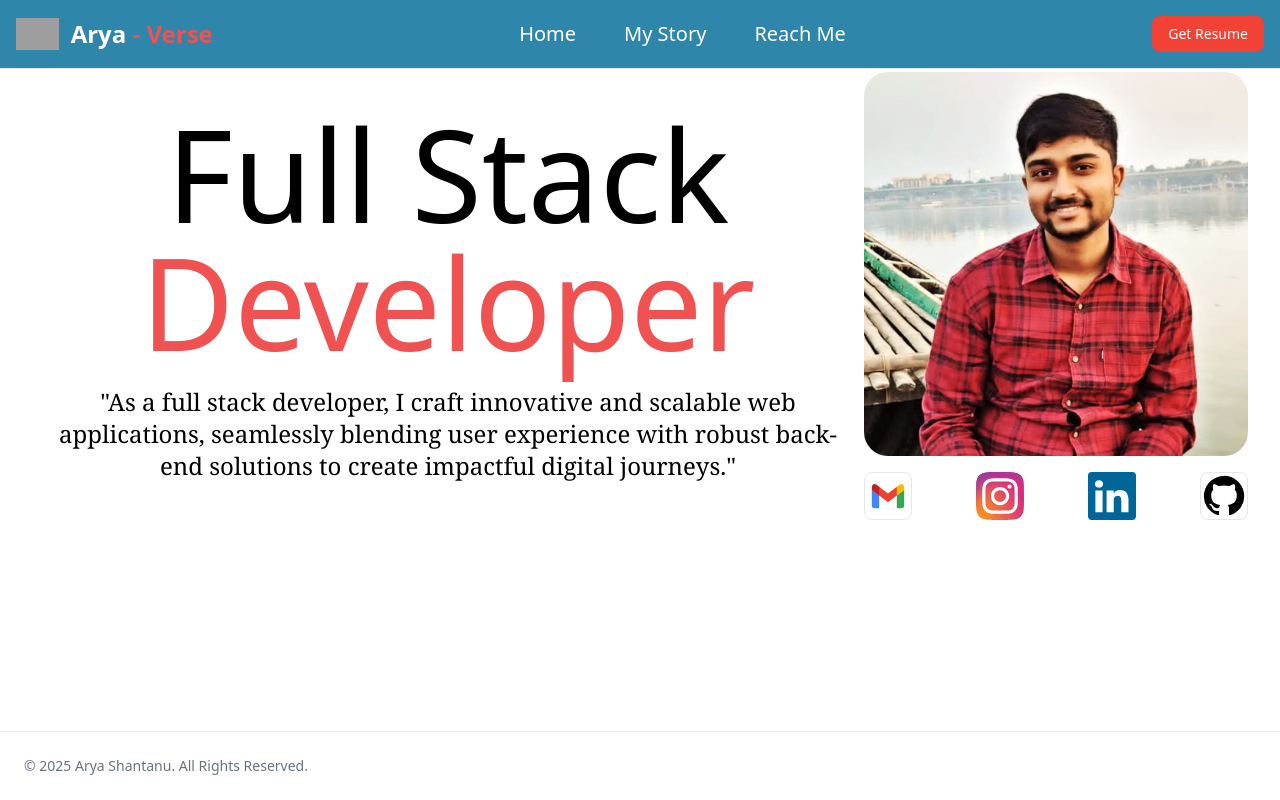
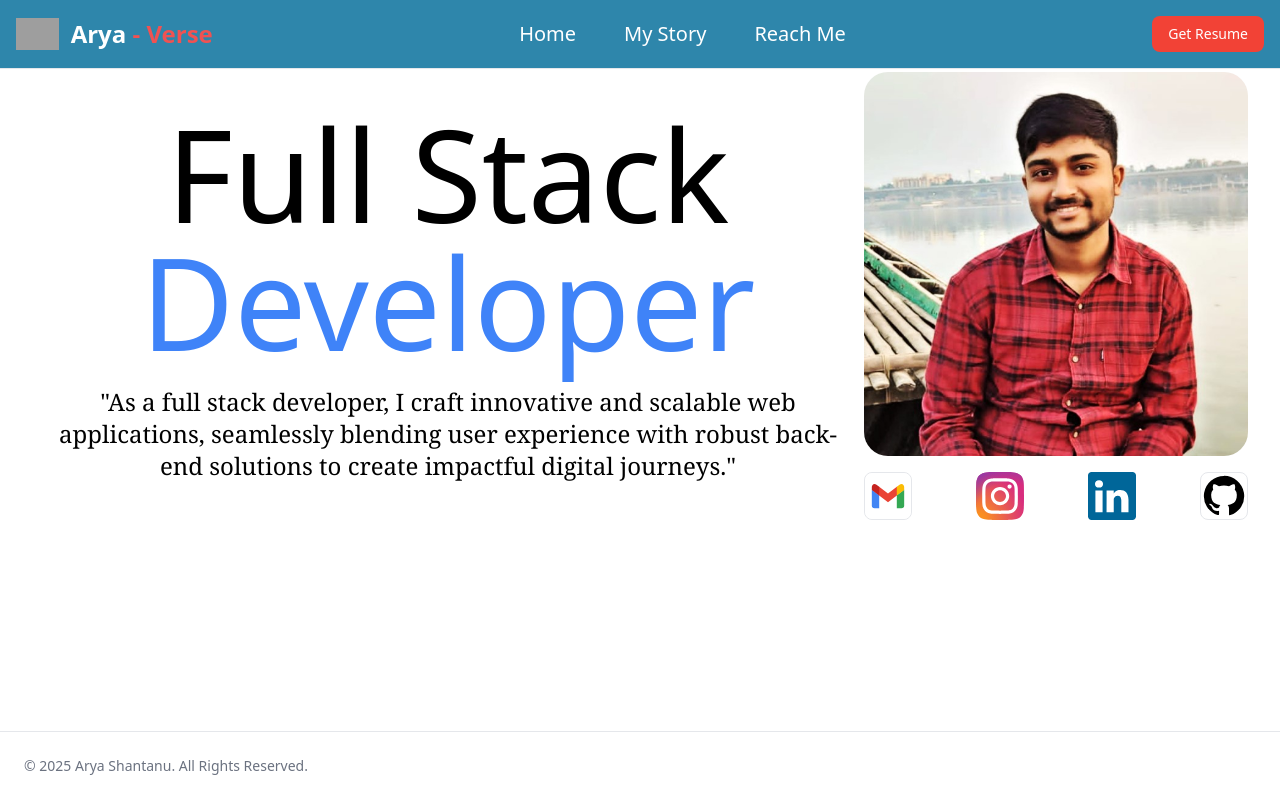
Before and after one commit to aryashantanu405/portfolio, a React (Vite) app in the folder frontend/: page / in a window 1280 px wide. Built offline with nearby package versions, Linux system fonts and the light colour scheme; grey boxes are pictures that could not be loaded.

Commit message:
modified:   frontend/src/pages/Home.jsx

```diff
--- a/frontend/src/pages/Home.jsx
+++ b/frontend/src/pages/Home.jsx
@@ -9,7 +9,7 @@ const  Home = () => {
   return (
 <div className='mt-10 mb-14 flex justify-between bg-white h-full items-center flex-col lg:flex-row'>
   <div className='p-4 flex flex-col align items-center'>
-    <h1 className='text-8xl md:text-9xl sm:text-5xl'>Full Stack<br/><span className='text-red-500'>Developer</span> </h1>
+    <h1 className='text-8xl md:text-9xl sm:text-5xl'>Full Stack<br/><span className='text-red-500 sm:text-blue-500'>Developer</span> </h1>
     <p className='mt-5 text-xl md:text-3xl
     sm:text-2xl font-serif lg:text-2xl'>"As a full stack developer, I craft innovative and scalable web applications, seamlessly blending user experience with robust back-end solutions to create impactful digital journeys."</p>
   </div>
```
